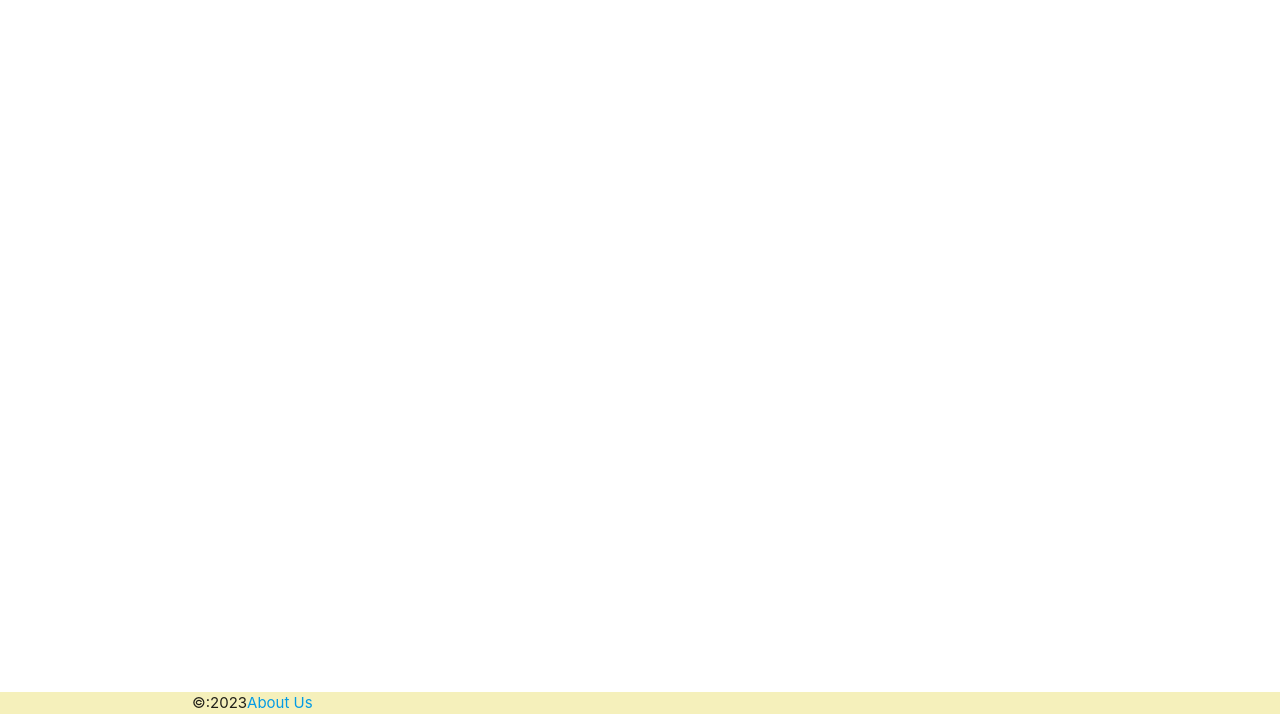
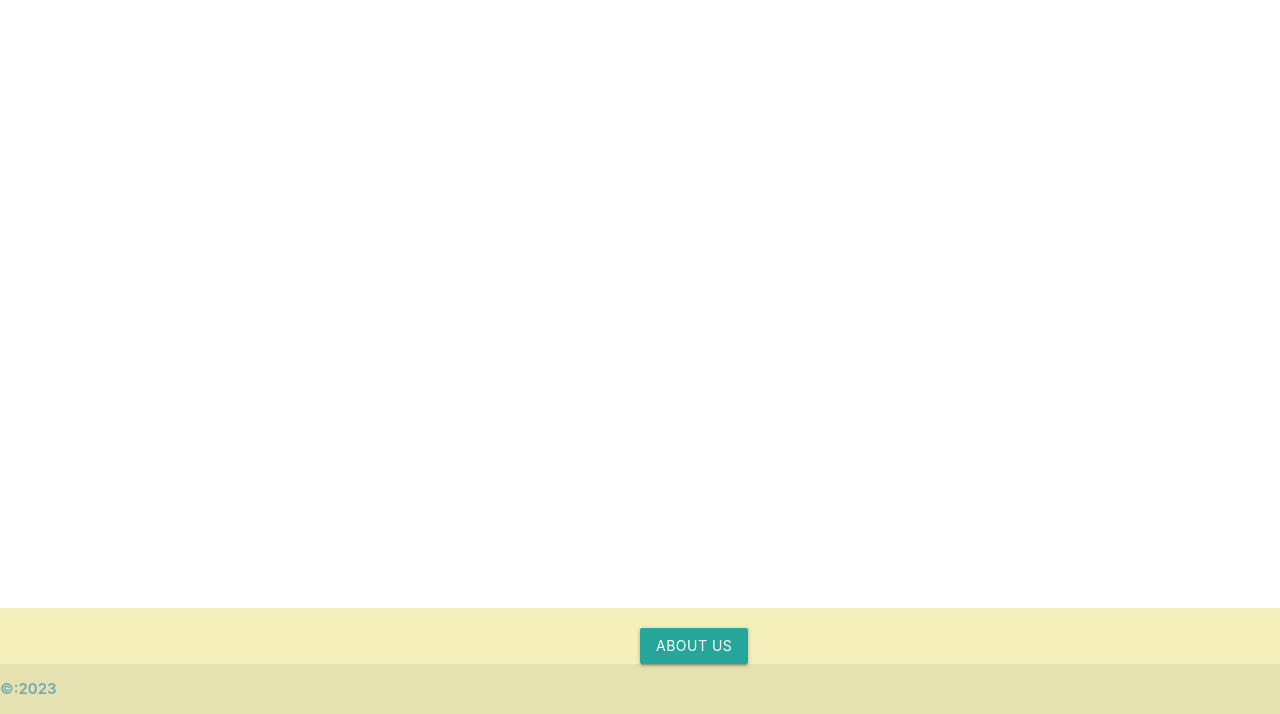
Before and after one commit to HunterMuratore/bootcamp-project-1, a plain HTML site: page index.html in a window 1280 px wide. Shown: the part 86-800 px from the top of the page. Drawn offline with nearby package versions, Linux system fonts and the light colour scheme.

Commit message:
header and footer in progress

```diff
--- a/css/style.css
+++ b/css/style.css
@@ -30,14 +30,12 @@ body {
   flex-direction: column;
   min-height: 100vh;
 }
+
 .nav-wrapper{
   background-color:rgb(245, 240, 187);
   z-index: -1;
 }
 
-.active:focus-within {
-  outline: none;
-}
 .btn:hover {
   border-style:solid;
   border-width: 1px;
@@ -64,16 +62,18 @@ body {
   width: 65%;
 }
 
-footer {
+.page-footer {
   background-color:rgb(245, 240, 187);
-  z-index: -1;
+   z-index: -1;
   margin-top: auto;
+  height: 50%;
 }
 
-.container {
-display: flex;
+#about-btn {
+  margin-left: 50%;
 }
 
-.aboutus {
-  font-display:flex;
+.copy-sign {
+  color: rgb(115, 169, 173);
+  font-weight: 600;
 }
--- a/index.html
+++ b/index.html
@@ -14,7 +14,7 @@
       <nav>
         <div class="navbar-fixed">
           <div class="nav-wrapper">
-            <ul class="left hide-on-med-and-down">
+            <ul class="left">
                 <li>
                     <img class="logo" src="https://t4.ftcdn.net/jpg/05/63/92/89/360_F_563928947_8NY1rRlotf0bbZjEyn97r6QMs4w0a8k4.jpg" alt="hiking clip art of trees">
                 </li>
@@ -22,7 +22,7 @@
                 <a id="go-home" class="btn" href="https://www.google.com/">Home</a>
               </li>
             </ul>
-            <ul id="nav-mobile" class="right hide-on-med-and-down">
+            <ul id="mobile-nav" class="right">
               <li class="active">
                 <a class="btn" href="https://www.google.com/">Recent Trails<i class="material-icons left">map</i></a>
               </li>
@@ -34,10 +34,14 @@
         </div>
       </nav>
 
-      <footer>
-        <div class="container">
-        <p>&copy:2023</p>
-        <a class="aboutus" href="https://www.google.com/">About Us</a>
+      <footer class="page-footer">
+        <div class="col s12">
+          <ul>
+            <li><a id="about-btn" class="btn" href="#!">About Us</a></li>
+        </ul>
+        </div>
+        <div class="footer-copyright">
+        <p class="copy-sign">&copy:2023</p>
       </div>
       </footer>
 
```
